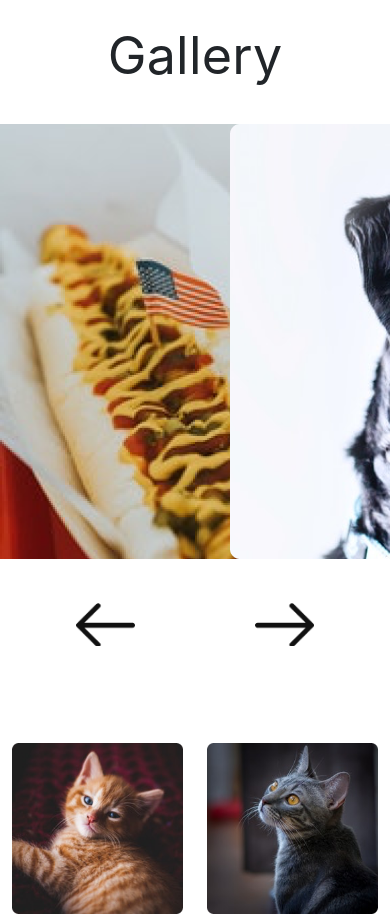
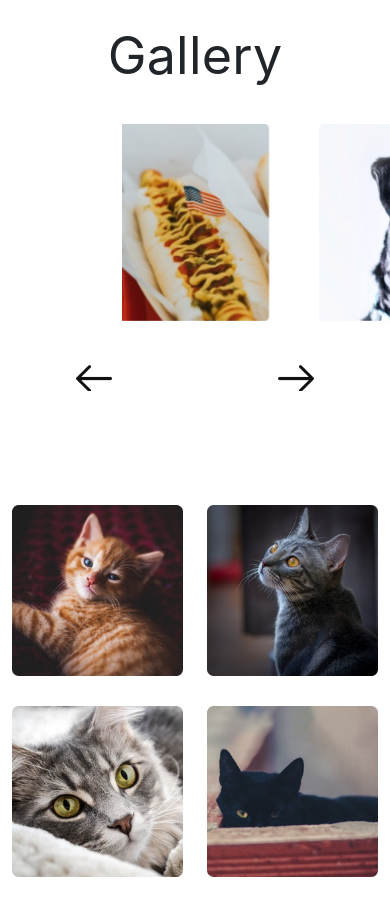
Before and after one commit to fadingbeat/react-template, a React (Create React App) app: page / in a window 390 px wide. Shown: the part 2320-3241 px from the top of the page. Built offline with nearby package versions, Linux system fonts and the light colour scheme.

Commit message:
id5-gallery-slider-implementation

```diff
--- a/src/App.css
+++ b/src/App.css
@@ -42,12 +42,10 @@
 }
 
 /* Owl carousel items */
+
 .owl-carousel .owl-item img {
   width: unset !important;
 }
-/* .owl-item.active {
-  width: unset !important;
-} */
 
 .owl-carousel .owl-item img {
   display: initial;
@@ -61,7 +59,6 @@
 .owl-carousel.owl-theme.owl-loaded.owl-drag div:nth-child(2) {
   display: flex;
   justify-content: center;
-  /* margin-top: 4em; */
 }
 
 .owl-carousel.owl-drag .owl-item:first-child {
@@ -170,6 +167,9 @@
   .content {
     padding-bottom: 50px;
   }
+  .owl-carousel .owl-item img {
+    height: 197px;
+  }
   .owl-carousel button.owl-prev,
   .owl-carousel button.owl-next {
     margin-top: 43px;
@@ -178,9 +178,13 @@
   .owl-carousel button.owl-prev::before {
     left: 75.67px;
     margin-left: unset;
+    width: 36.67px;
+    height: 26px;
   }
   .owl-carousel button.owl-next::before {
     right: 75.67px;
+    width: 36.67px;
+    height: 26px;
   }
   .content-row h2 {
     text-align: center;
--- a/src/Gallery/gallery.jsx
+++ b/src/Gallery/gallery.jsx
@@ -26,9 +26,12 @@ class Gallery extends Component {
     responsive: {
       0: {
         items: 1,
+        center: true,
+        margin: 50,
       },
       450: {
         items: 1,
+        center: true,
       },
       600: {
         items: 2,
@@ -47,6 +50,7 @@ class Gallery extends Component {
           margin={10}
           nav={true}
           dots={false}
+          autoWidth={true}
           navContainerClass={true}
           responsiveClass={true}
           responsive={this.state.responsive}
```
